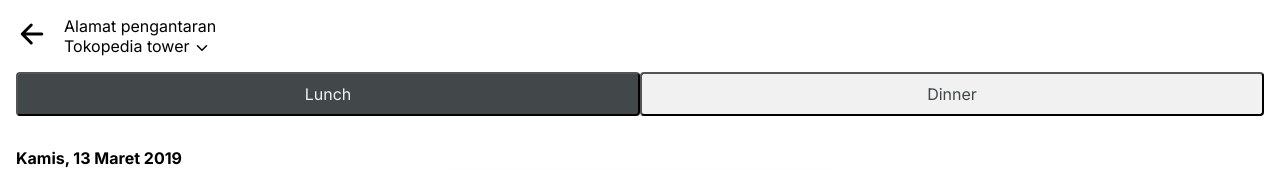
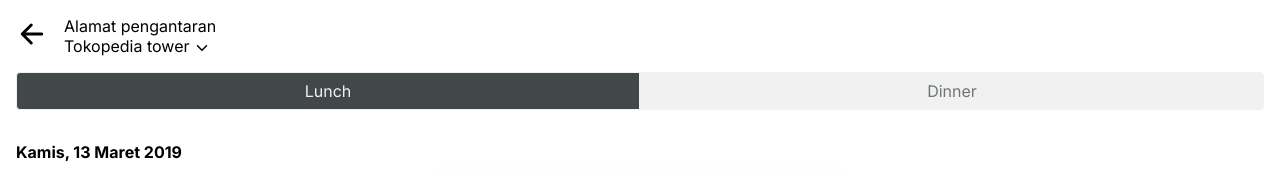
Before and after one commit to chuluq/e099944e4f861f7dc3834e11996b6d105ce3bcdf, a React (Create React App) app: page / in a window 1280 px wide. Shown: the top 170 px of the page. Built offline with nearby package versions, Linux system fonts and the light colour scheme.

Commit message:
add button component

```diff
--- a/src/components/Button.js
+++ b/src/components/Button.js
@@ -0,0 +1,26 @@
+import styled from "styled-components";
+
+export default function Button({
+  children,
+  color,
+  bgColor,
+  wFull,
+  fontSize,
+  radius,
+}) {
+  const Button = styled.button`
+    color: ${color};
+    background-color: ${bgColor};
+    border-radius: ${radius};
+    width: ${wFull && "100%"};
+    font-family: Inter;
+    font-size: ${fontSize ?? "16px"};
+    padding-top: 8px;
+    padding-bottom: 8px;
+    border-width: 1px;
+    border-style: solid;
+    border-color: #f1f1f2;
+  `;
+
+  return <Button>{children}</Button>;
+}
--- a/src/components/Card.js
+++ b/src/components/Card.js
@@ -0,0 +1,3 @@
+export default function Card() {
+  return <div>Card</div>;
+}
--- a/src/pages/homepage.js
+++ b/src/pages/homepage.js
@@ -1,3 +1,5 @@
+import Button from "../components/Button";
+
 export default function Homepage() {
   return (
     <div style={{ display: "flex", flexDirection: "column", padding: "16px" }}>
@@ -34,36 +36,22 @@ export default function Homepage() {
           justifyContent: "space-evenly",
         }}
       >
-        <button
-          style={{
-            backgroundColor: "#424749",
-            color: "#f1f1f2",
-            padding: "8px 16px",
-            margin: 0,
-            borderRadius: "4px",
-            width: "100%",
-            fontFamily: "Inter",
-            fontSize: "16px",
-            lineHeight: 1.5,
-          }}
+        <Button
+          color="#f1f1f2"
+          bgColor="#424749"
+          wFull={true}
+          radius="4px 0 0 4px"
         >
           Lunch
-        </button>
-        <button
-          style={{
-            backgroundColor: "#f1f1f2",
-            color: "#424749",
-            padding: "8px 16px",
-            margin: 0,
-            borderRadius: "4px",
-            width: "100%",
-            fontFamily: "Inter",
-            fontSize: "16px",
-            lineHeight: 1.5,
-          }}
+        </Button>
+        <Button
+          color="#6e7679"
+          bgColor="#f1f1f2"
+          wFull={true}
+          radius="0 4px 4px 0"
         >
           Dinner
-        </button>
+        </Button>
       </div>
 
       {/* Date */}
```
